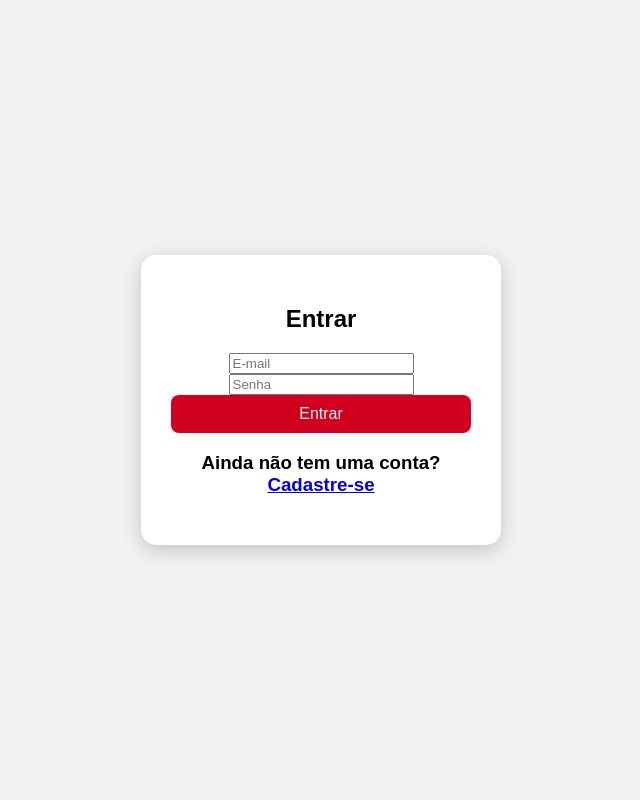
After one commit to Gb-gomes/ProjetoSitePadaria, a PHP site: page /loginPHP/login.php in a window 1280 px wide. The commit adds this page. Shown: the whole page, without its empty margins (319-959 px from the left). Run offline with PHP 8.4, Linux system fonts and the light colour scheme.

Commit message:
Refactor: login-page com php

```diff
--- a/assinaturas/index_assinatura.html
+++ b/assinaturas/index_assinatura.html
@@ -33,7 +33,7 @@
             </section>
 
             <section class="cadastro_conteiner">
-                <a href="login_page/login.html" class="button-login">Login</a>
+                <a href="../loginPHP/login.php" class="button-login">Login</a>
             </section>
         </section>
 
--- /dev/null
+++ b/loginPHP/admin.php
@@ -0,0 +1,6 @@
+<?php
+require 'security.php';
+?>
+
+<h1>Bem-vindo, <?php echo $_SESSION['usuario_nome']; ?>!</h1>
+<a href="logout.php">Sair</a>
--- /dev/null
+++ b/loginPHP/login.php
@@ -0,0 +1,28 @@
+<?php
+ini_set('display_errors', 1);
+error_reporting(E_ALL);
+?>
+
+<!doctype html>
+<html>
+    <header>
+    <title>Login</title>
+    <meta lang="pt-br">
+    <meta charset="UTF-8">
+    <link rel="stylesheet" href="style_login.css">
+    </header>
+    <body>
+        <section class="all_page">
+        <div class="container">
+            <h1>Entrar</h1>
+                <form method="POST" action="processa_login.php">
+                    <input type="email" name="email" placeholder="E-mail" required>
+                    <input type="password" name="senha" placeholder="Senha" required>
+                        <button type="submit">Entrar</button>
+                    </form>
+
+                <h3>Ainda não tem uma conta? <a href="../cadastroPHP/cadastro.php">Cadastre-se</a></h3>
+        </div>
+        </section>
+    </body>
+</html>
--- /dev/null
+++ b/loginPHP/style_login.css
@@ -0,0 +1,66 @@
+body {
+  margin: 0;
+  padding: 0;
+  font-family: Arial, sans-serif;
+  display: flex;
+  justify-content: center;
+  align-items: center;
+  height: 100vh;
+  background-color: #f2f2f2;
+}
+
+.container {
+  background: #fff;
+  padding: 30px;
+  border-radius: 15px;
+  box-shadow: 0px 5px 20px rgba(0,0,0,0.2);
+  width: 300px;
+  text-align: center;
+}
+
+h2 {
+  margin-bottom: 20px;
+  color: #333;
+}
+
+.input-group {
+  margin-bottom: 15px;
+  text-align: left;
+}
+
+.input-group label {
+  display: block;
+  font-size: 14px;
+  margin-bottom: 5px;
+  color: #555;
+}
+
+.input-group input {
+  width: 100%;
+  padding: 10px;
+  border: 1px solid #ddd;
+  border-radius: 8px;
+  font-size: 14px;
+}
+
+button {
+  width: 100%;
+  padding: 10px;
+  background: #D1001E;
+  border: none;
+  border-radius: 8px;
+  color: white;
+  font-size: 16px;
+  cursor: pointer;
+  transition: 0.3s;
+}
+
+button:hover {
+  background: #91061b;
+}
+
+#mensagem {
+  margin-top: 15px;
+  font-size: 14px;
+  color: #df0707;
+}
--- a/privacy-policy/privacy-policy.html
+++ b/privacy-policy/privacy-policy.html
@@ -33,7 +33,7 @@
             </section>
 
             <section class="cadastro_conteiner">
-                <a href="login_page/login.html" class="button-login">Login</a>
+                <a href="../loginPHP/login.php" class="button-login">Login</a>
             </section>
         </section>
 
--- a/produtos/Produtos.css
+++ b/produtos/Produtos.css
@@ -194,7 +194,7 @@ max-width: 400px;
 }
 
 
-.carrinho ul {
+/* .carrinho ul {
 list-style: none;
 padding: 0;
 }
@@ -203,7 +203,7 @@ padding: 0;
 .carrinho li {
 border-bottom: 1px solid #ddd;
 padding: 5px 0;
-}
+} */
 
 /* FOOTER */
 footer {
```
Also changed, not shown: contato/index_contato.html (+6 -6 lines), index.html (+21 -14 lines), loginPHP/conecta.php (added, +13 -0 lines), loginPHP/processa_login.php (added, +24 -0 lines), loginPHP/security.php (added, +8 -0 lines), produtos/Produtos.html (+13 -13 lines), sobre_nos/index_sobre_nos.html (+6 -6 lines).
